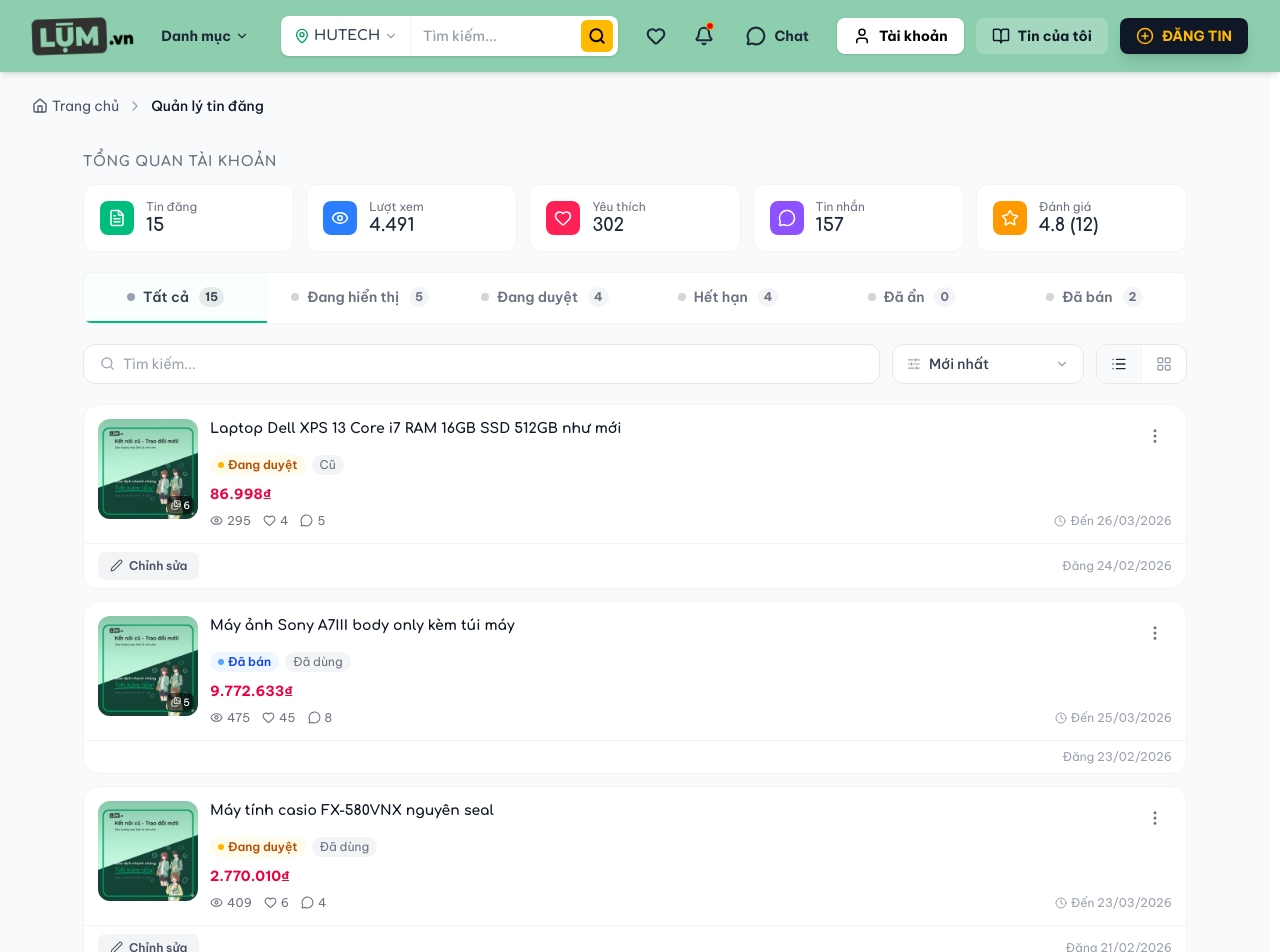
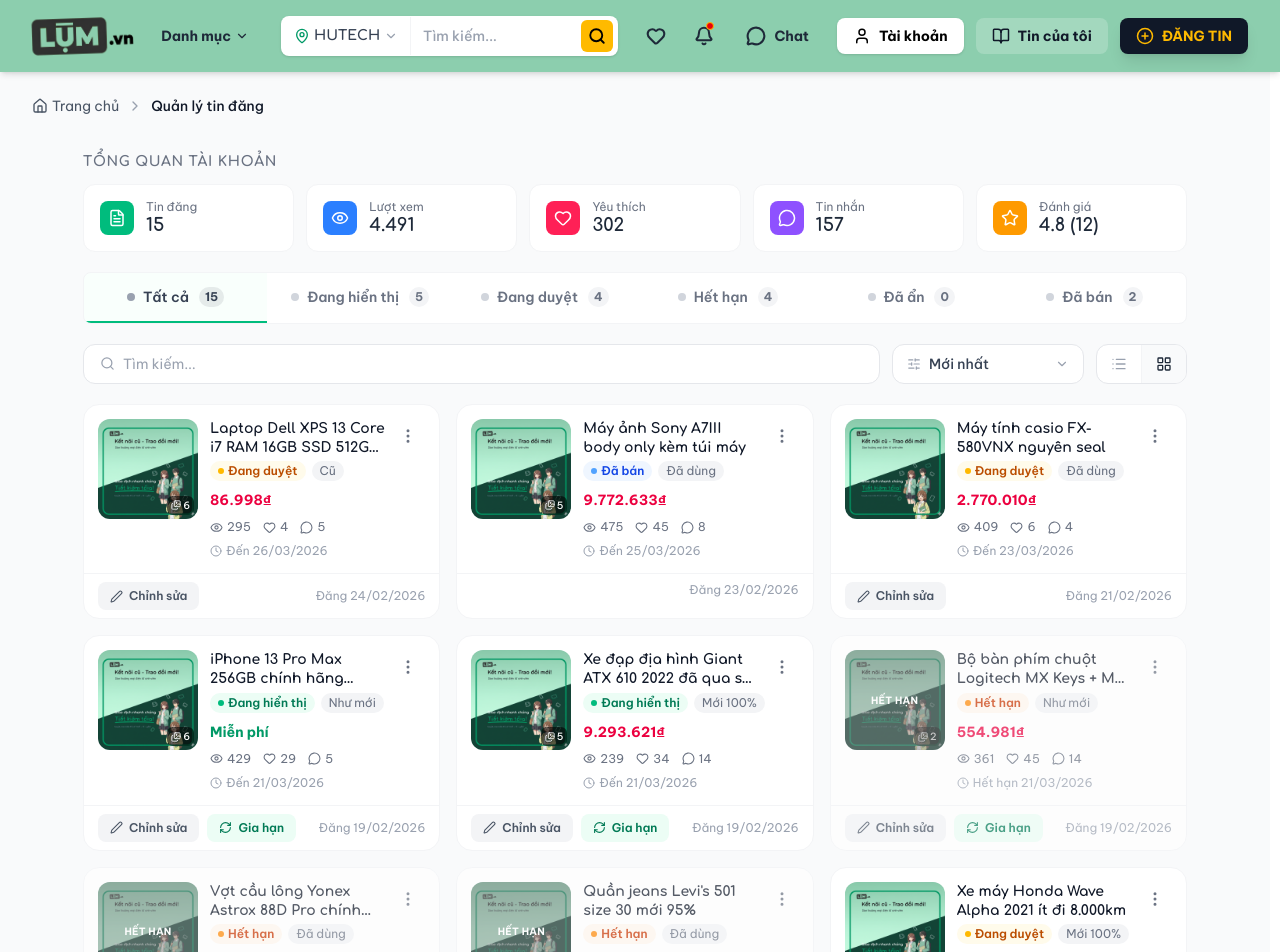
Before and after one commit to ngcnguywn0124/FE-LUM-trade-ecommerce, a Next.js app: page /quan-ly-tin-dang in a window 1280 px wide. Shown: the top 952 px of the page. Built offline with nearby package versions, Linux system fonts and the light colour scheme.

Commit message:
style: update postMana v3

```diff
--- a/components/features/manage-posts/ManagePostsPage.tsx
+++ b/components/features/manage-posts/ManagePostsPage.tsx
@@ -44,13 +44,21 @@ const ManagePostsPage: React.FC = () => {
   });
   const [searchInput, setSearchInput] = useState('');
   const [isSortOpen, setIsSortOpen] = useState(false);
-  const [viewMode, setViewMode] = useState<'list' | 'grid'>('list');
+  const [viewMode, setViewMode] = useState<'list' | 'grid'>('grid');
 
   // ── Selection State ─────────────────────────────────────────────────────────
   const [selectedIds, setSelectedIds] = useState<Set<number>>(new Set());
 
   // ── Menu State ──────────────────────────────────────────────────────────────
   const [openMenuId, setOpenMenuId] = useState<number | null>(null);
+
+  // ── Responsive effect ───────────────────────────────────────────────────────
+  React.useEffect(() => {
+    // Default to list on small screens
+    if (window.innerWidth < 640) {
+      setViewMode('list');
+    }
+  }, []);
 
   // ── Modal State ─────────────────────────────────────────────────────────────
   const [deleteModal, setDeleteModal] = useState<{
@@ -321,8 +329,8 @@ const ManagePostsPage: React.FC = () => {
             )}
           </div>
 
-          {/* View mode toggle */}
-          <div className="flex items-center bg-white border border-gray-200 rounded-xl overflow-hidden h-10">
+          {/* View mode toggle - Hidden on mobile, shown from sm up */}
+          <div className="hidden sm:flex items-center bg-white border border-gray-200 rounded-xl overflow-hidden h-10">
             <button
               onClick={() => setViewMode('list')}
               className={`px-3.5 h-full cursor-pointer transition-colors border-r border-gray-100 last:border-0 ${viewMode === 'list' ? 'bg-gray-50 text-gray-800' : 'text-gray-400 hover:text-gray-600'}`}
@@ -361,7 +369,7 @@ const ManagePostsPage: React.FC = () => {
           <div
             className={
               viewMode === 'grid'
-                ? 'grid grid-cols-2 lg:grid-cols-3 gap-3 sm:gap-4'
+                ? 'grid grid-cols-1 sm:grid-cols-2 lg:grid-cols-3 gap-3 sm:gap-4'
                 : 'flex flex-col gap-3'
             }
           >
```
